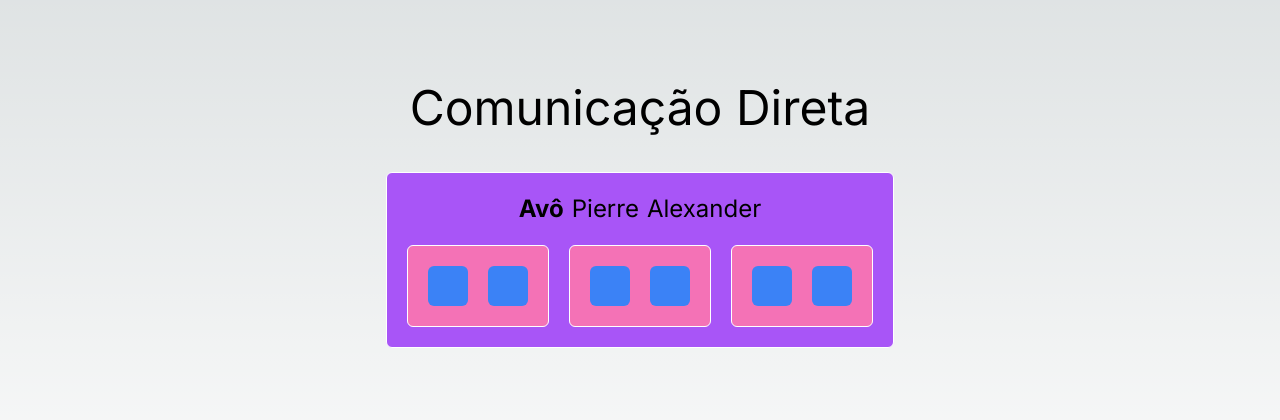
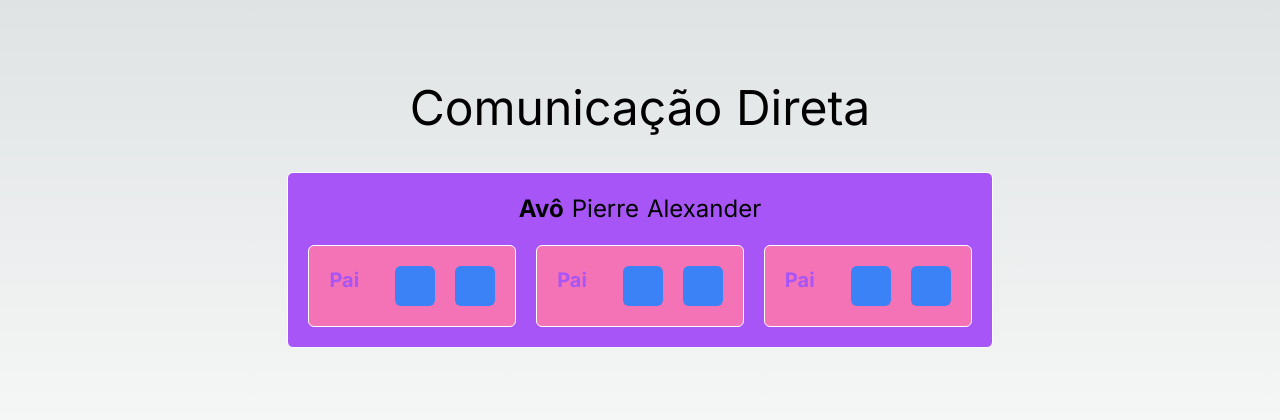
Before and after one commit to etizel/framework-react, a Next.js app: page /comunicacao in a window 1280 px wide. Shown: the part 184-604 px from the top of the page. Built offline with nearby package versions, Linux system fonts and the light colour scheme.

Commit message:
hierarquia

```diff
--- a/src/app/components/comunicacao/direta/Pai.tsx
+++ b/src/app/components/comunicacao/direta/Pai.tsx
@@ -1,6 +1,11 @@
 import Filho from './Filho';
 
-export default function Pai() {
+interface PaiProps {
+  nome: string;
+  sobrenome: string;
+}
+
+export default function Pai(props: PaiProps) {
   return (
     <div
       className={`
@@ -9,8 +14,15 @@ export default function Pai() {
     rounded-md p-5
     `}
     >
-      <Filho />
-      <Filho />
+      <div className="flex justify-center gap-2 text-xl">
+        <span className="font-bold">Pai</span>
+        <span>{props.nome}</span>
+        <span>{props.sobrenome}</span>
+      </div>
+      <div className="flex gap-5">
+        <Filho />
+        <Filho />
+      </div>
     </div>
   );
 }
```
